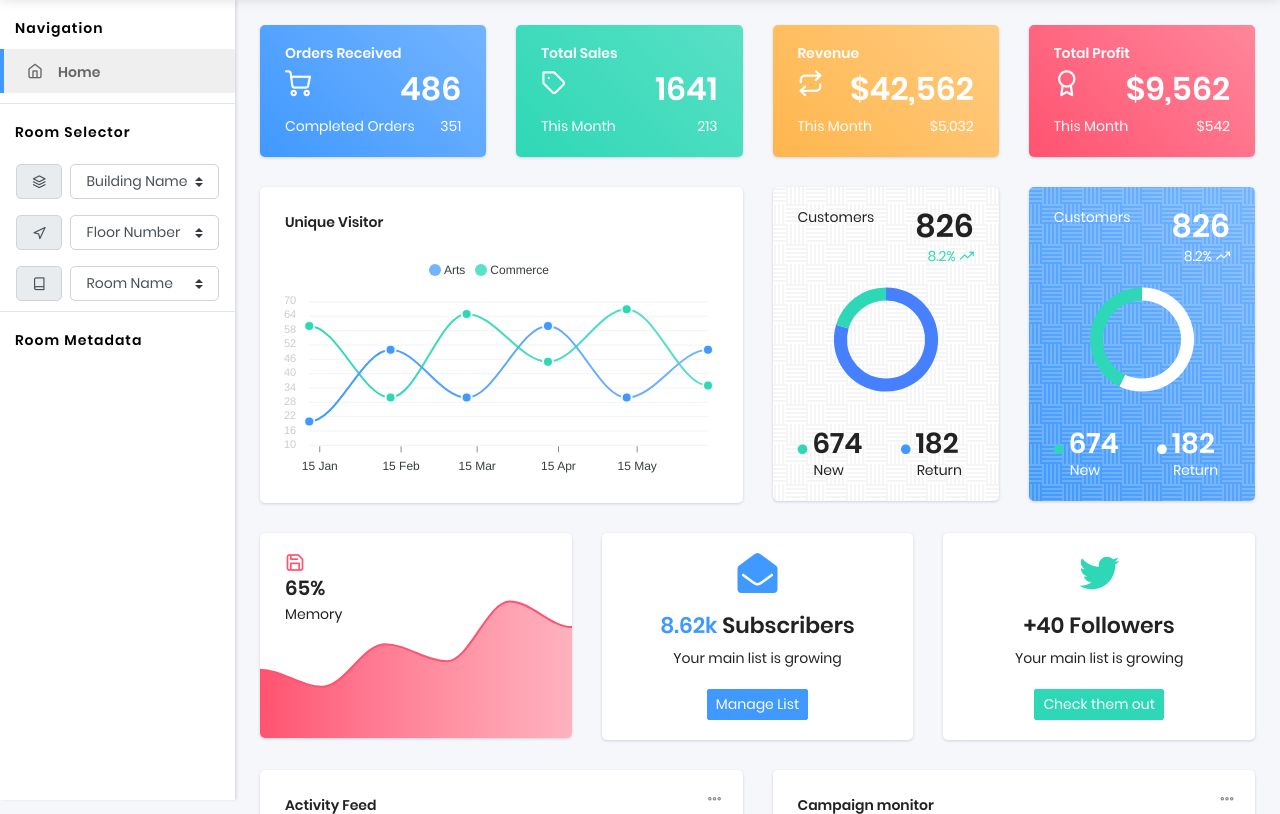
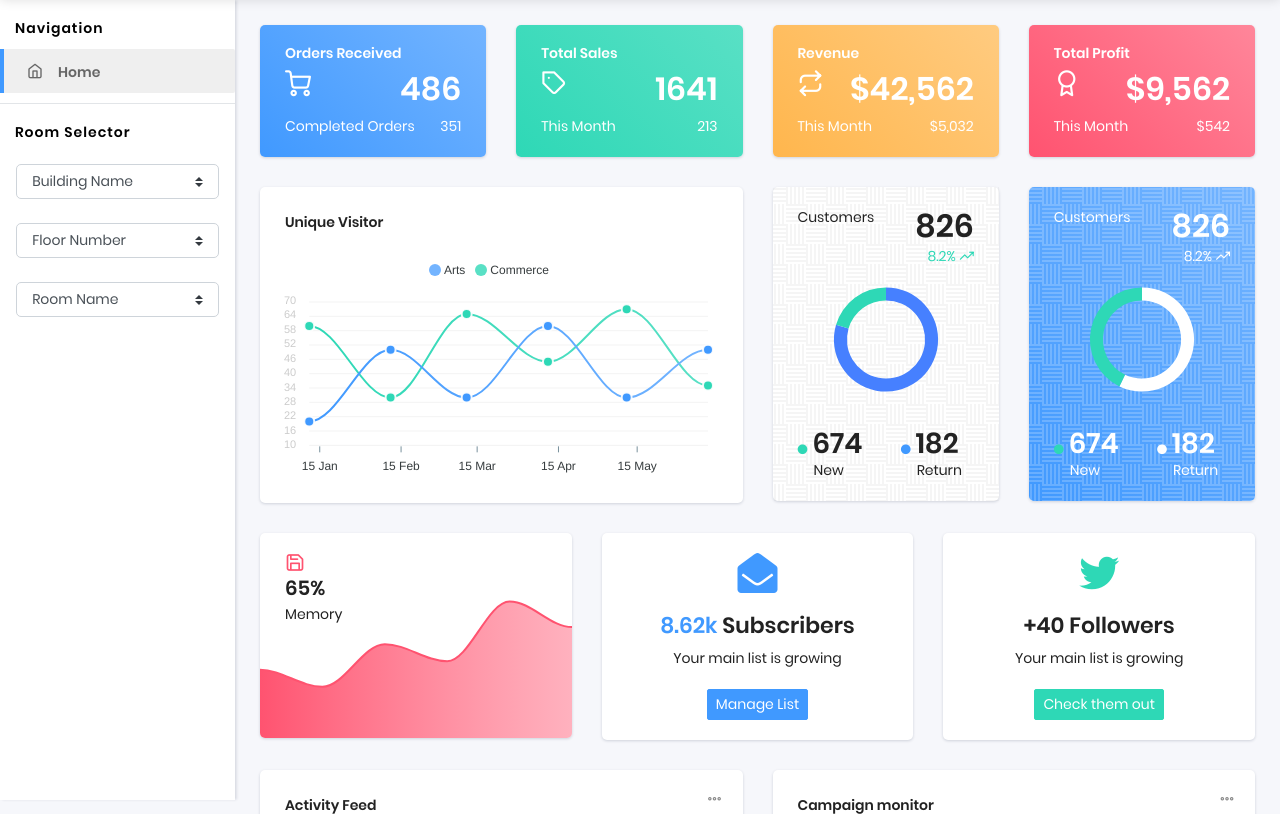
Before and after one commit to nafisat11/ISSUE, a Django app: page / in a window 1280 px wide. Shown: the part 56-870 px from the top of the page. Run offline with Django 3.2, Linux system fonts and the light colour scheme; the visitor is signed in with stand-in values (Sample User, id 1); some libraries are stand-ins or nearby versions.

Commit message:
removes icons from form selects

```diff
--- a/core/templates/includes/sidebar.html
+++ b/core/templates/includes/sidebar.html
@@ -13,33 +13,20 @@
                                 <i class="feather icon-home"></i></span><span class="pcoded-mtext">
 									Home</span></a>
 					</li>
-					<!-- <li class="nav-item pcoded-hasmenu">
-					    <a href="#!" class="nav-link "><span class="pcoded-micon"><i class="feather icon-layout"></i></span><span class="pcoded-mtext">Page layouts</span></a>
-					    <ul class="pcoded-submenu">
-					        <li><a href="/layout-vertical.html" target="_blank">Vertical</a></li>
-					        <li><a href="/layout-horizontal.html" target="_blank">Horizontal</a></li>
-					    </ul>
-					</li> -->
 					<li class="nav-item pcoded-menu-caption">
 						<label>Room Selector</label>
 					</li>
 					<li class="nav-item pcoded-hasmenu">
-						<li class="input-group-prepend mx-3 mt-3">
-							<div class="input-group-prepend mr-2">
-								<label class="input-group-text" for="FormControlSelect1"><i class="feather icon-layers"></i></label>
-							</div>
+						<li class="form-group pt-3 px-3">
 							<select class="custom-select" id="FormControlSelect1">
 								<option selected>Building Name</option>
 								<option>Biological Science</option>
 								<option>Earth Science</option>
 								<option>Science B</option>
-								<option>Engineering Block G</option>
+								<option>Information & Communication Technologytretert</option>
 							</select>
 						</li>
-						<li class="input-group-prepend mx-3 mt-3">
-							<div class="input-group-prepend mr-2">
-								<label class="input-group-text" for="FormControlSelect2"><i class="feather icon-navigation"></i></label>
-							</div>
+						<li class="form-group pt-2 px-3">
 							<select class="custom-select" id="FormControlSelect2">
 								<option selected>Floor Number</option>
 								<option>1</option>
@@ -48,10 +35,7 @@
 								<option>4</option>
 							</select>
 						</li>
-						<li class="input-group-prepend mx-3 mt-3">
-							<div class="input-group-prepend mr-2">
-								<label class="input-group-text" for="FormControlSelect3"><i class="feather icon-book"></i></label>
-							</div>
+						<li class="form-group pt-2 px-3">
 							<select class="custom-select" id="FormControlSelect3">
 								<option selected>Room Name</option>
 								<option>test1</option>
@@ -62,76 +46,7 @@
 						</li>
 
 					</li>
-
-					<li class="nav-item pcoded-menu-caption">
-						<label>Room Metadata</label>
-
-					</li>
-					<!-- <li class="nav-item pcoded-hasmenu">
-						<a href="#!" class="nav-link "><span class="pcoded-micon"><i class="feather icon-box"></i></span><span class="pcoded-mtext">Basic</span></a>
-						<ul class="pcoded-submenu">
-							<li><a href="/bc_alert.html">Alert</a></li>
-							<li><a href="/bc_button.html">Button</a></li>
-							<li><a href="/bc_badges.html">Badges</a></li>
-							<li><a href="/bc_breadcrumb-pagination.html">Breadcrumb & paggination</a></li>
-							<li><a href="/bc_card.html">Cards</a></li>
-							<li><a href="/bc_collapse.html">Collapse</a></li>
-							<li><a href="/bc_carousel.html">Carousel</a></li>
-							<li><a href="/bc_grid.html">Grid system</a></li>
-							<li><a href="/bc_progress.html">Progress</a></li>
-							<li><a href="/bc_modal.html">Modal</a></li>
-							<li><a href="/bc_spinner.html">Spinner</a></li>
-							<li><a href="/bc_tabs.html">Tabs & pills</a></li>
-							<li><a href="/bc_typography.html">Typography</a></li>
-							<li><a href="/bc_tooltip-popover.html">Tooltip & popovers</a></li>
-							<li><a href="/bc_toasts.html">Toasts</a></li>
-							<li><a href="/bc_extra.html">Other</a></li>
-						</ul>
-					</li> -->
-					<!-- <li class="nav-item pcoded-menu-caption">
-					    <label>Forms &amp; table</label>
-					</li>
-					<li class="nav-item {% if 'form_elements' in segment %} active {% endif %}">
-					    <a href="/form_elements.html" class="nav-link "><span class="pcoded-micon"><i class="feather icon-file-text"></i></span><span class="pcoded-mtext">Forms</span></a>
-					</li>
-					<li class="nav-item {% if 'tbl_bootstrap' in segment %} active {% endif %}">
-					    <a href="/tbl_bootstrap.html" class="nav-link "><span class="pcoded-micon"><i class="feather icon-align-justify"></i></span><span class="pcoded-mtext">Bootstrap table</span></a>
-					</li>
-					<li class="nav-item pcoded-menu-caption">
-						<label>Chart & Maps</label>
-					</li>
-					<li class="nav-item {% if 'chart-apex' in segment %} active {% endif %}">
-					    <a href="/chart-apex.html" class="nav-link "><span class="pcoded-micon"><i class="feather icon-pie-chart"></i></span><span class="pcoded-mtext">Chart</span></a>
-					</li>
-					<li class="nav-item {% if 'map-google' in segment %} active {% endif %}">
-					    <a href="/map-google.html" class="nav-link "><span class="pcoded-micon"><i class="feather icon-map"></i></span><span class="pcoded-mtext">Maps</span></a>
-					</li>
-					<li class="nav-item pcoded-menu-caption">
-						<label>Pages</label>
-					</li>
-					<li class="nav-item pcoded-hasmenu">
-					    <a href="#!" class="nav-link "><span class="pcoded-micon"><i class="feather icon-lock"></i></span><span class="pcoded-mtext">Authentication</span></a>
-					    <ul class="pcoded-submenu">
-					        <li><a href="/auth-signup.html" target="_blank">Sign up</a></li>
-					        <li><a href="/auth-signin.html" target="_blank">Sign in</a></li>
-					    </ul>
-					</li>
-					<li class="nav-item {% if 'sample-page' in segment %} active {% endif %}">
-						<a href="/sample-page.html" class="nav-link "><span class="pcoded-micon"><i class="feather icon-sidebar"></i></span><span class="pcoded-mtext">Sample page</span></a></li>
-
 				</ul>
-
-				<div class="card text-center">
-					<div class="card-block">
-						<button type="button" class="close" data-dismiss="alert" aria-hidden="true">&times;</button>
-                        <i class="feather icon-sunset f-40"></i>
-                        <br />
-						<p>Need more? Go PRO!</p>
-                        <a href="https://appseed.us/admin-dashboards/django-dashboard-gradient-pro" target="_blank"
-                           class="btn btn-primary btn-sm text-white m-0">Gradient PRO</a>
-					</div>
-				</div> -->
-
 			</div>
 		</div>
 	</nav>
```
